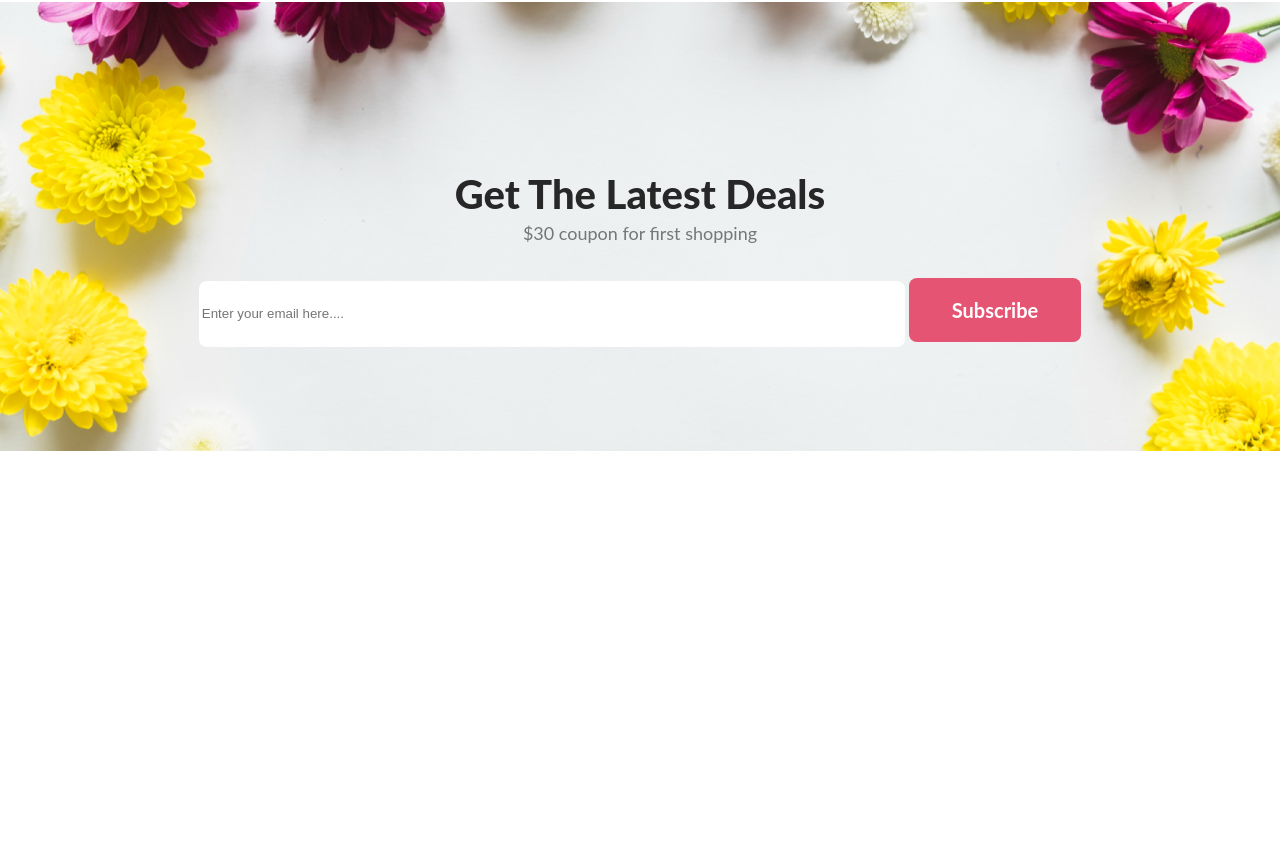
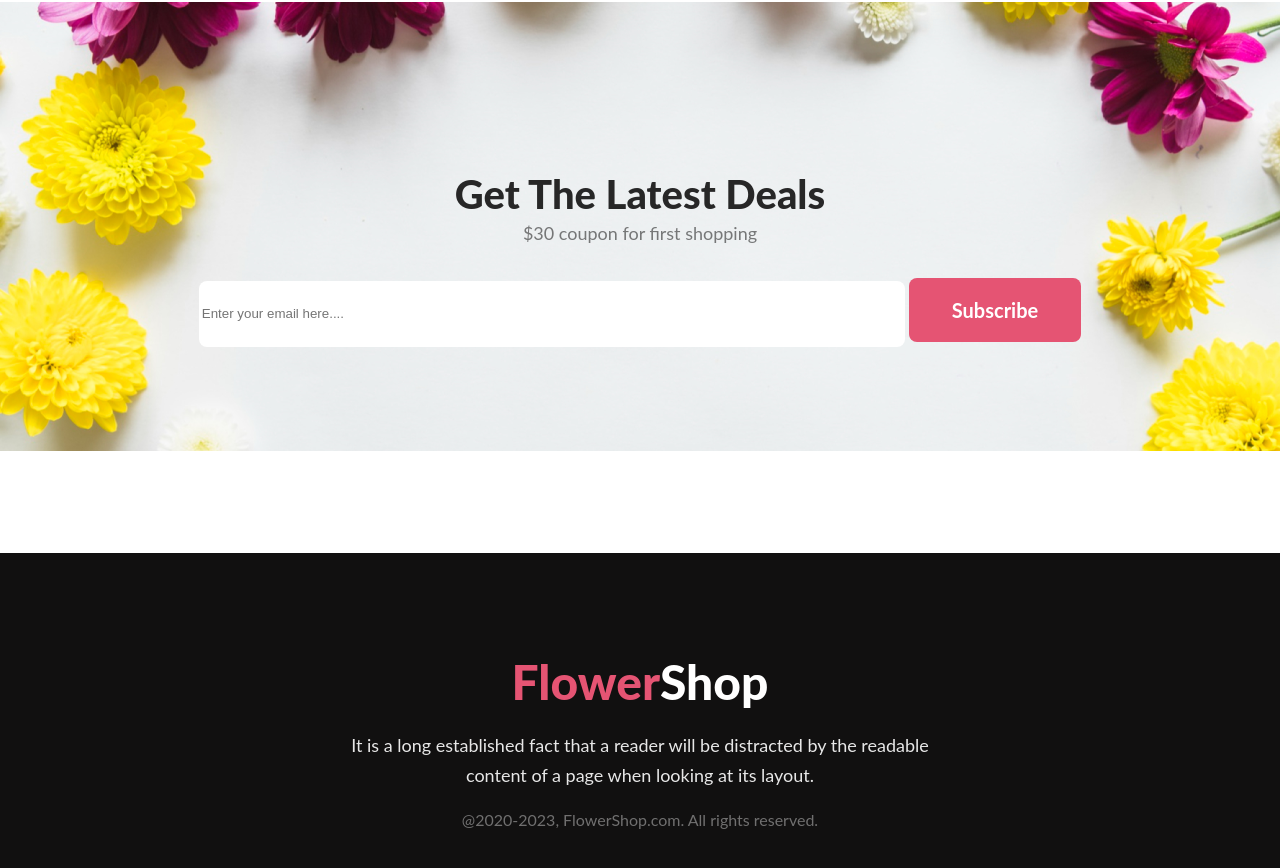
Before and after one commit to MD-Moniruzzaman-Arafat/assignment-1, a plain HTML site: page index.html in a window 1280 px wide. Shown: the part 2204-3072 px from the top of the page. Before the commit the page ends 2657 px from the top, so only its background shows below. Drawn offline with Linux system fonts and the light colour scheme.

Commit message:
footer section

```diff
--- a/index.html
+++ b/index.html
@@ -69,7 +69,13 @@
             </div>
         </section>
     </main>
-    <footer></footer>
+    <footer>
+        <h1><span class="text-color">Flower</span>Shop</h1>
+        <p>It is a long established fact that a reader will be distracted by the readable <br> content of a page when
+            looking
+            at its layout.</p>
+        <small>@2020-2023, FlowerShop.com. All rights reserved. </small>
+    </footer>
 </body>
 
 </html>
--- a/style.css
+++ b/style.css
@@ -122,6 +122,7 @@
     background-repeat: no-repeat;
     background-position: center;
     height: 453px;
+    margin: 100px 0;
 }
 
 .latest-deals-content {
@@ -153,3 +154,36 @@ input[type="text"] {
     padding: 3px;
     border-radius: 8px;
 }
+
+footer {
+    background: #111010;
+    text-align: center;
+    padding: 100px 0;
+}
+
+footer h1 {
+    color: #ffff;
+    font-family: Lato;
+    font-size: 48px;
+    font-style: normal;
+    font-weight: 800;
+    line-height: normal;
+
+}
+
+footer p {
+    color: rgba(255, 255, 255, 0.90);
+    font-family: Lato;
+    font-size: 18px;
+    font-style: normal;
+    font-weight: 400;
+    line-height: 30px;
+    margin: 20px 0;
+}
+
+footer small {
+    color: rgba(255, 255, 255, 0.40);
+    font-family: Lato;
+    font-size: 16px;
+    text-align: center;
+}
```
